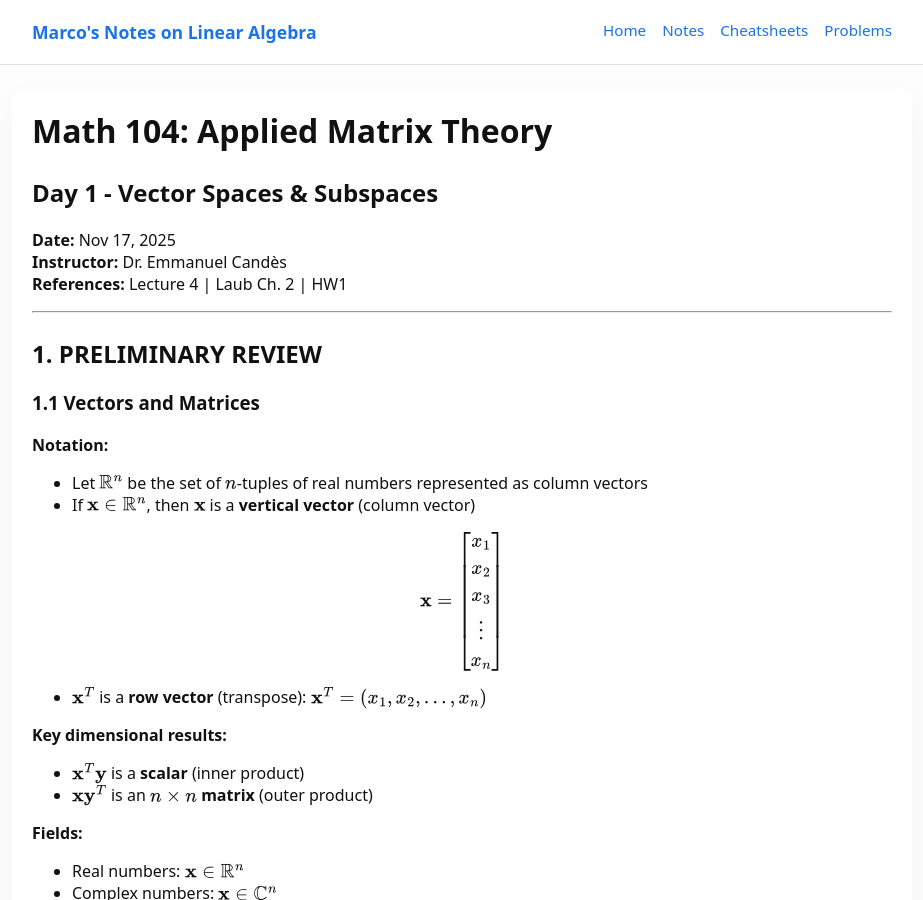
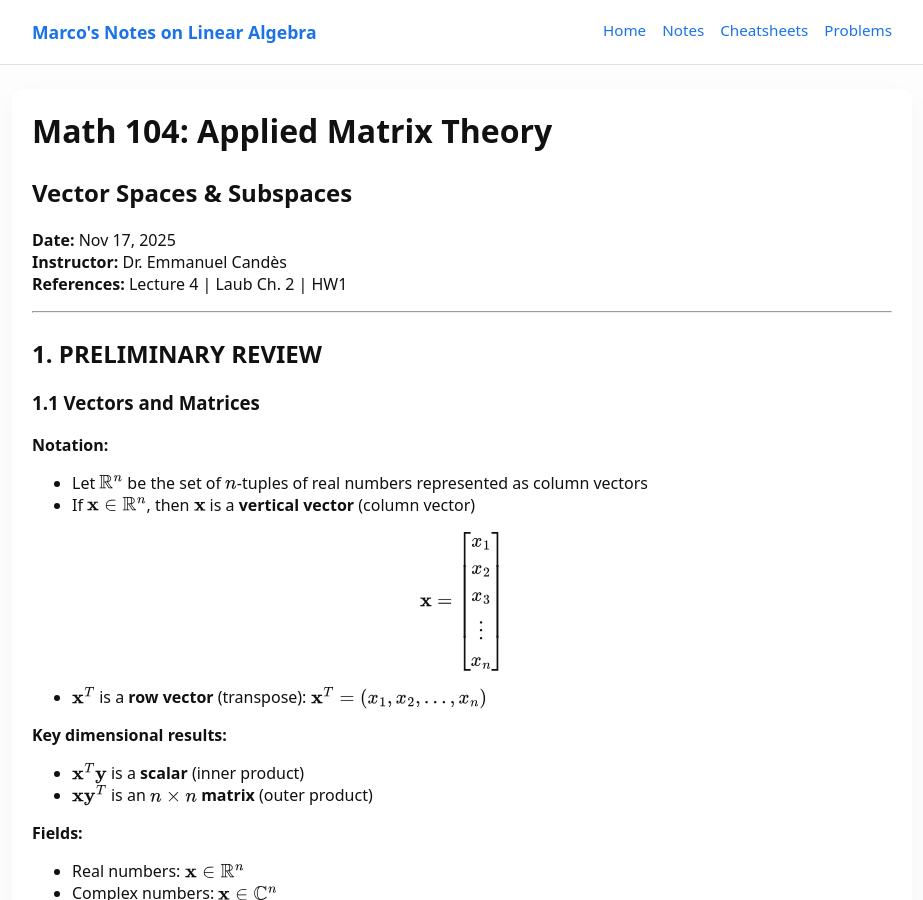
Before and after one commit to Markhetos/math104, a Jekyll site: the page built from notes/vector_spaces.md, in a window 1280 px wide and 900 px high. Shown: the whole window, without its empty margins (178-1101 px from the left). Built offline with Jekyll 4.4.1, drawn with Linux system fonts in a browser that asks for light colours; our own code applies the rules of GitHub Pages for plain Markdown files; some of the changed text lies outside the part shown.

Commit message:
Update and rename 01.vector_spaces_and_subspaces.md to vector_spaces.md

```diff
--- a/notes/01.vector_spaces_and_subspaces.md
+++ b/notes/vector_spaces.md
@@ -1,5 +1,10 @@
+---
+title: "Vector Spaces & Subspaces"
+permalink: /notes/vector-spaces/
+---
+
 # Math 104: Applied Matrix Theory
-## Day 1 - Vector Spaces & Subspaces
+## Vector Spaces & Subspaces
 **Date:** Nov 17, 2025
 **Instructor:** Dr. Emmanuel Candès
 **References:** Lecture 4 | Laub Ch. 2 | HW1
@@ -452,4 +457,4 @@ $$\mathbf{A} = \begin{bmatrix} 1 & 2 & 3 \\ 4 & 5 & 6 \\ 7 & 8 & 9 \end{bmatrix}
 
 ---
 
-**END OF DAY 1 NOTES**
+**END OF NOTES**
```
